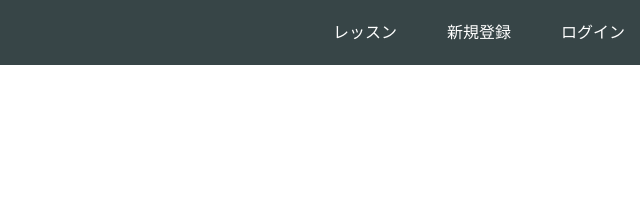
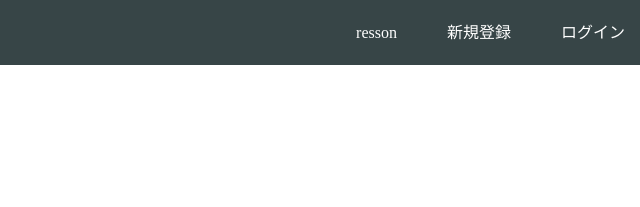
Before and after one commit to usutasu/usutasu.github.io, a plain HTML site: page index.html in a window 1280 px wide. Shown: the top 207 px of the page, 640-1280 px from the left. Drawn offline with Linux system fonts and the light colour scheme.

Commit message:
Update index.html

```diff
--- a/index.html
+++ b/index.html
@@ -15,7 +15,7 @@
       </div>
       <span class="fa fa-bars menu-icon"></span>
       <div class="header-right">
-        <a href="#">レッスン</a>
+        <a href="#">resson</a>
         <a href="#">新規登録</a>
         <a href="#" class="login">ログイン</a>
       </div>
```
